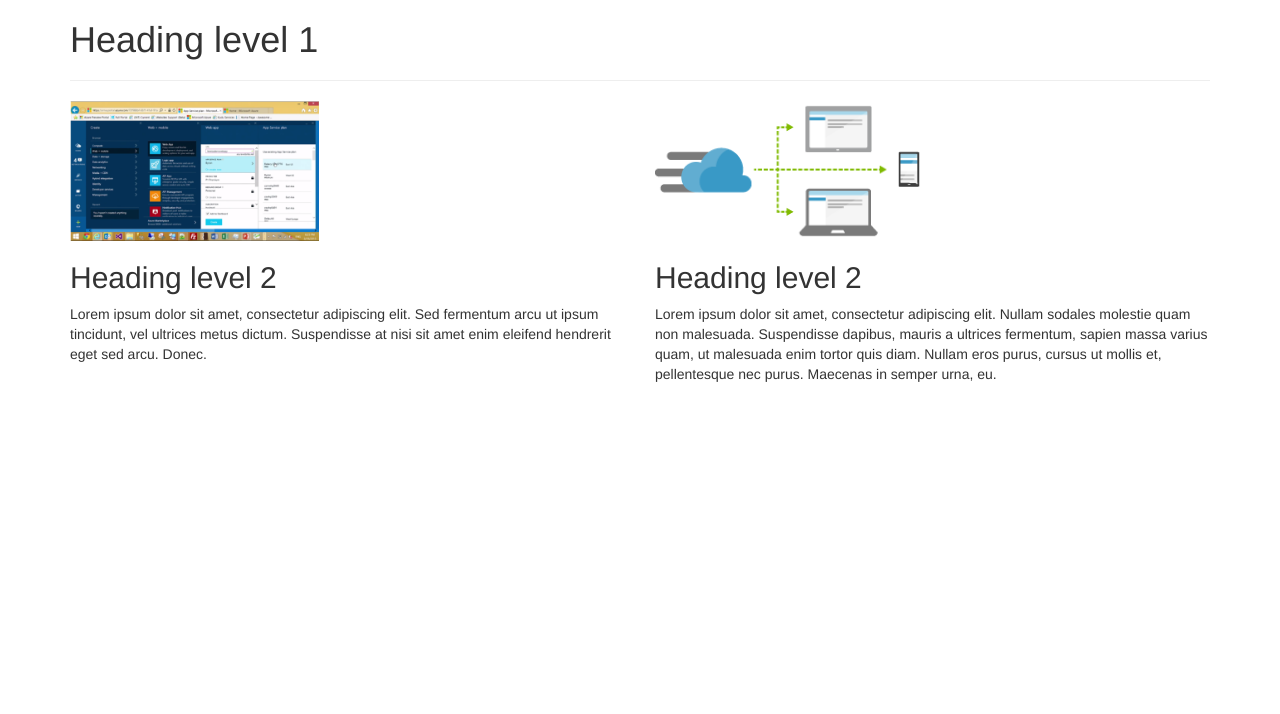
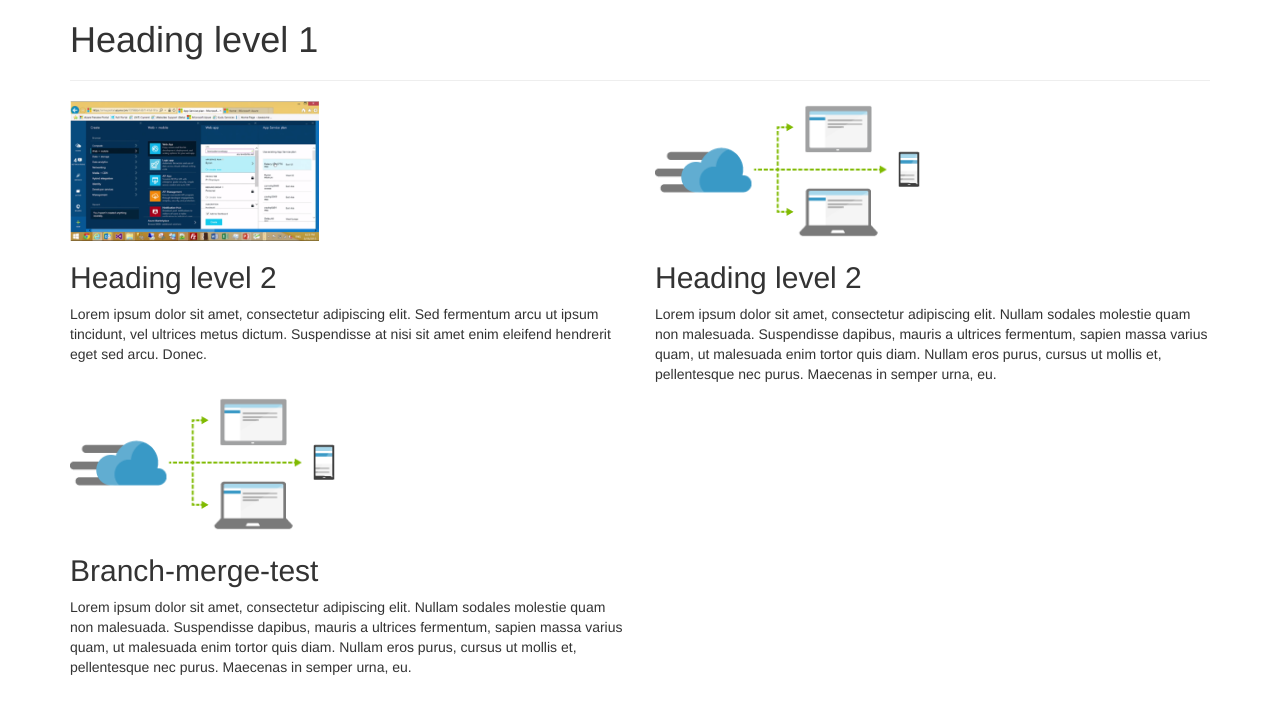
Before and after one commit to fsagen/webpagerepository, a plain HTML site: page index.html in a window 1280 px wide. Drawn offline with nearby package versions, Linux system fonts and the light colour scheme.

Commit message:
my first merge test

```diff
--- a/index.html
+++ b/index.html
@@ -36,6 +36,11 @@
               <h2>Heading level 2</h2>
               <p>Lorem ipsum dolor sit amet, consectetur adipiscing elit. Nullam sodales molestie quam non malesuada. Suspendisse dapibus, mauris a ultrices fermentum, sapien massa varius quam, ut malesuada enim tortor quis diam. Nullam eros purus, cursus ut mollis et, pellentesque nec purus. Maecenas in semper urna, eu. </p>
           </div>
+		  <div class="col-xs-12 col-sm-6">
+              <img class="img-rectangle" src="img/cdn.png" alt="CDN" height="140">
+              <h2>Branch-merge-test</h2>
+              <p>Lorem ipsum dolor sit amet, consectetur adipiscing elit. Nullam sodales molestie quam non malesuada. Suspendisse dapibus, mauris a ultrices fermentum, sapien massa varius quam, ut malesuada enim tortor quis diam. Nullam eros purus, cursus ut mollis et, pellentesque nec purus. Maecenas in semper urna, eu. </p>
+          </div>
       </div>
     </div>
 
```
